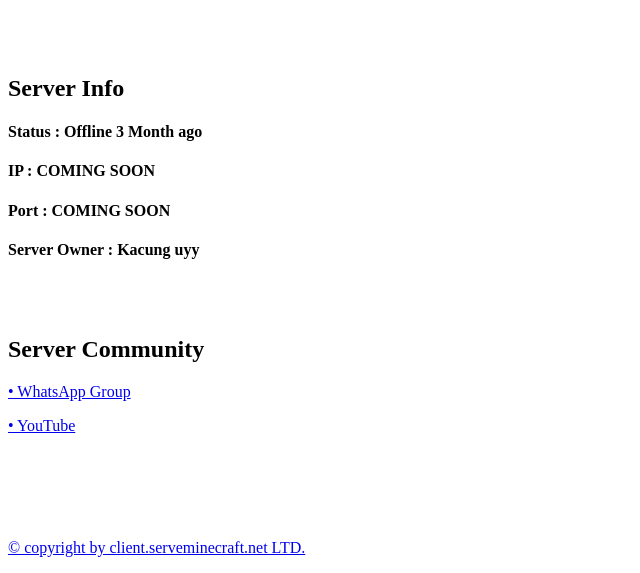
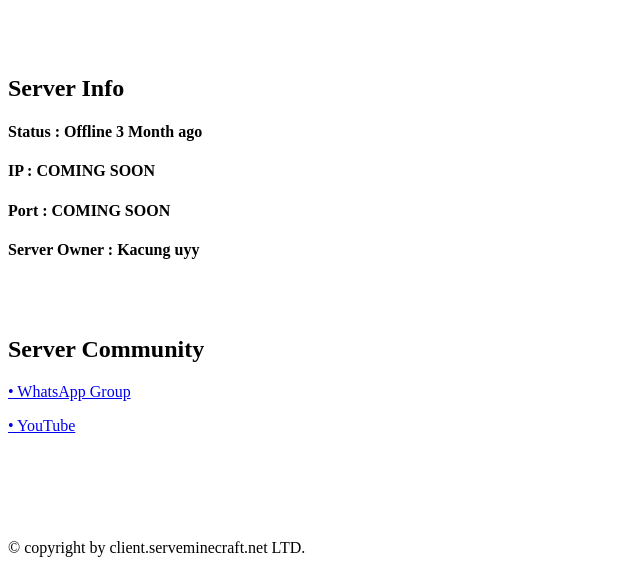
Before and after one commit to WebsiteCloud/Mcseverlist, a plain HTML site: page list/catsmp/index.html in a window 1280 px wide. Shown: the part 387-960 px from the top of the page, without its empty margins (0-640 px from the left). Drawn offline with Linux system fonts and the light colour scheme.

Commit message:
Update index.html

```diff
--- a/list/catsmp/index.html
+++ b/list/catsmp/index.html
@@ -31,10 +31,7 @@
 </br>
 </br>
 </br>
-<a href="client.serveminecraft.net" target="_blank'"><p>
-
-				© copyright by client.serveminecraft.net LTD.
-
+<p>© copyright by client.serveminecraft.net LTD.</p>
 			</p>
 
 			</a>
```
